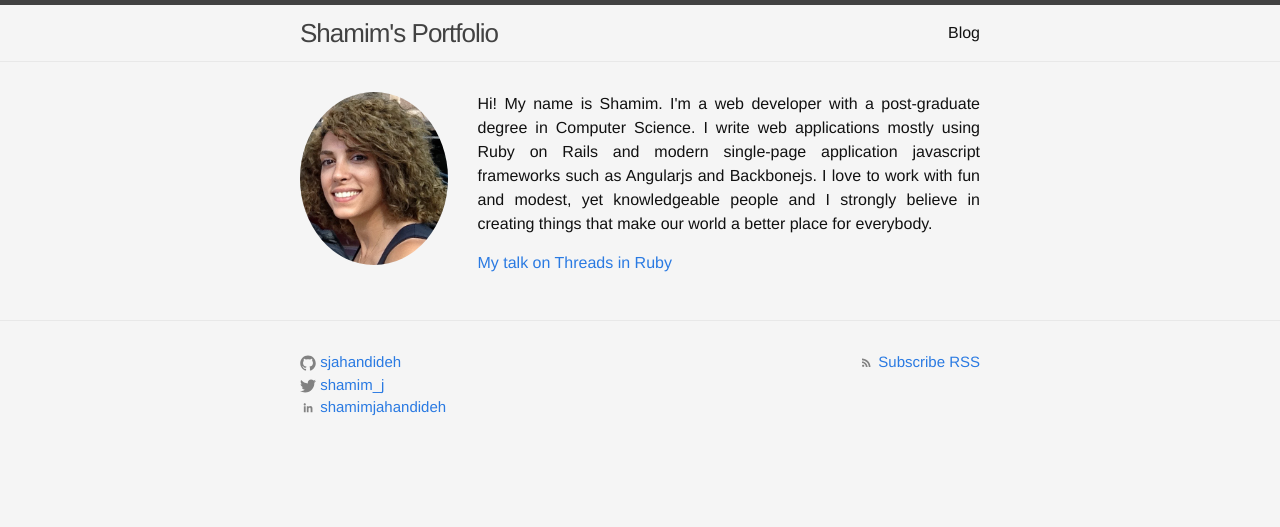
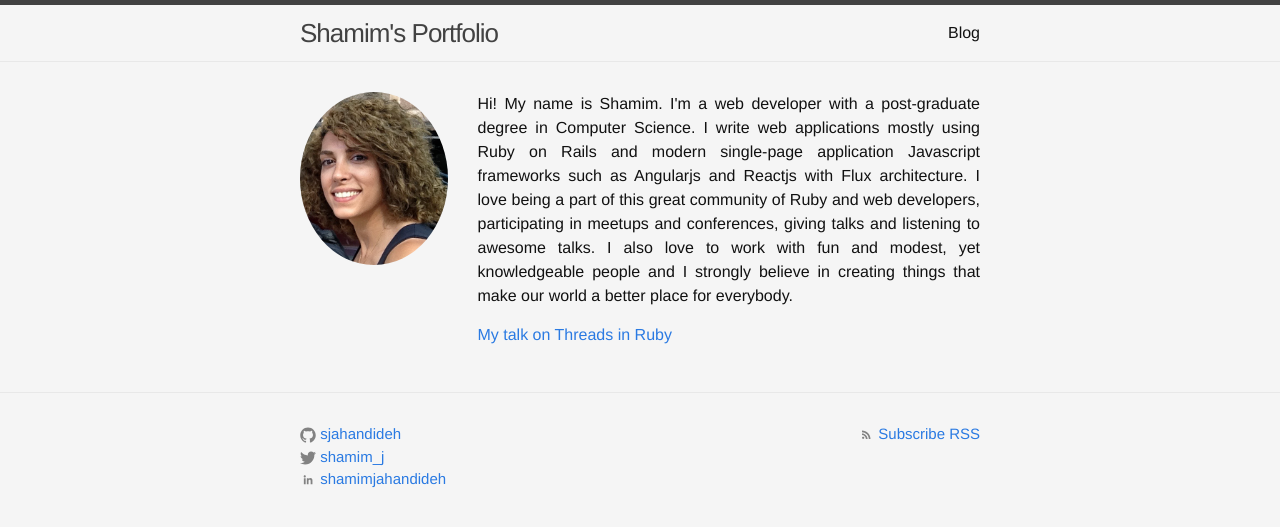
Before and after one commit to sjahandideh/sjahandideh.github.io, a Jekyll site: the page built from index.html, in a window 1280 px wide. Shown: the top 527 px of the page. Built offline with Jekyll 4.4.1, drawn with Linux system fonts in a browser that asks for light colours; Markdown is read by kramdown in place of the engine named in the settings.

Commit message:
change description

```diff
--- a/_config.yml
+++ b/_config.yml
@@ -3,9 +3,12 @@ title: Shamim's Portfolio
 description: > # this means to ignore newlines until "baseurl:"
   Hi! My name is Shamim. I'm a web developer with a post-graduate degree
   in Computer Science. I write web applications mostly using Ruby on Rails
-  and modern single-page application javascript frameworks such as Angularjs
-  and Backbonejs.
-  I love to work with fun and modest, yet knowledgeable people and I strongly
+  and modern single-page application Javascript frameworks such as Angularjs
+  and Reactjs with Flux architecture.
+  I love being a part of this great community of Ruby and web developers,
+  participating in meetups and conferences, giving talks and listening to
+  awesome talks.
+  I also love to work with fun and modest, yet knowledgeable people and I strongly
   believe in creating things that make our world a better place for everybody.
 
 baseurl: "" # the subpath of your site, e.g. /blog/
```
